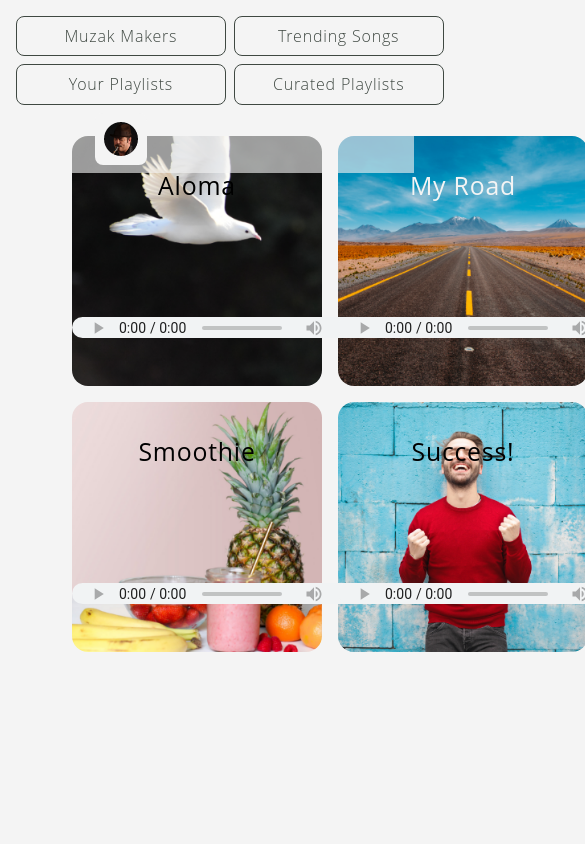
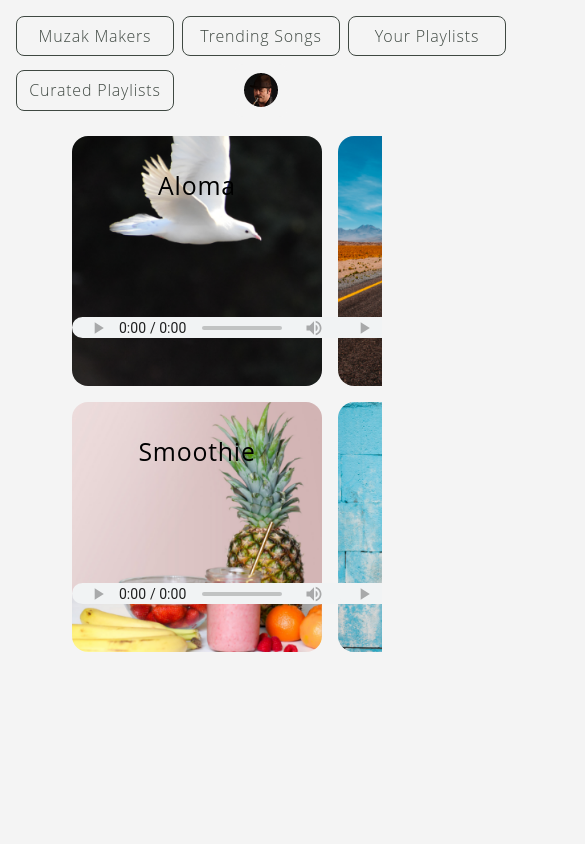
Before and after one commit to jbselby0/streamingmedia, a plain HTML site: page index.html in a window 390 px wide. Shown: the top 844 px of the page, 585 px wide, since content can reach past the window. Drawn offline with Linux system fonts and the light colour scheme.

Commit message:
attempt to create scrolling

```diff
--- a/stylesheet.css
+++ b/stylesheet.css
@@ -123,15 +123,25 @@ nav a:hover {
   background-color: #F4F4F4;
 }
 
-@media (max-width: 430px) {
+@media (max-width: 800px) {
   header {
     margin: 0;
   }
 
   nav {
-    grid-template-columns: repeat(2, 1fr);
+    grid-template-columns: repeat(3, 1fr);
     max-width: 100%;
-    justify-items: start;
+    align-items: end;
+  }
+
+  nav a {
+    min-width: 140px;
+    white-space: nowrap;
+    width: fit-content;
+  }
+
+  #accounticon {
+    min-width: fit-content;
   }
 }
 
@@ -140,6 +150,7 @@ nav a:hover {
   grid-template-columns: repeat(3, 1fr);
   grid-gap: 1rem;
   padding: 128px 64px;
+  overflow-x: scroll;
 }
 
 .audio-card {
```
